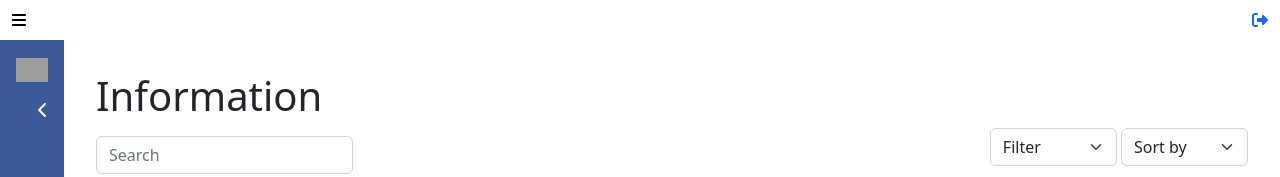
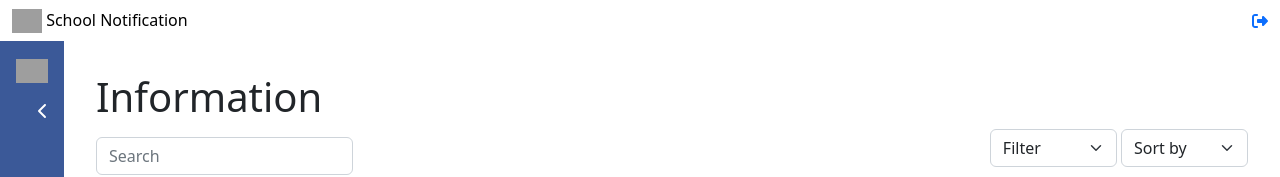
Before and after one commit to Blackplasma88/school-notification-fontend, a Vue app: page / in a window 1280 px wide. Shown: the top 177 px of the page. Built offline with nearby package versions, Linux system fonts and the light colour scheme; grey boxes are pictures that could not be loaded.

Commit message:
update navbar

```diff
--- a/src/components/main/Navbar.vue
+++ b/src/components/main/Navbar.vue
@@ -1,9 +1,18 @@
 <template>
   <nav class="navbar navbar-expand-lg bg-body-tertiary">
     <div class="container-fluid">
-      <button @click="toggleSidebar">
-        <font-awesome-icon icon="fa-solid fa-bars" />
-      </button>
+      <div>
+        <button @click="toggleSidebar">
+          <img
+            src="@/assets/logo.png"
+            alt=""
+            width="30"
+            height="24"
+            class="d-inline-block align-text-top"
+          />
+          School Notification
+        </button>
+      </div>
       <div class="collapse navbar-collapse" id="navbarSupportedContent">
         <ul class="navbar-nav me-auto mb-2 mb-lg-0"></ul>
         <div class="menu">
```
